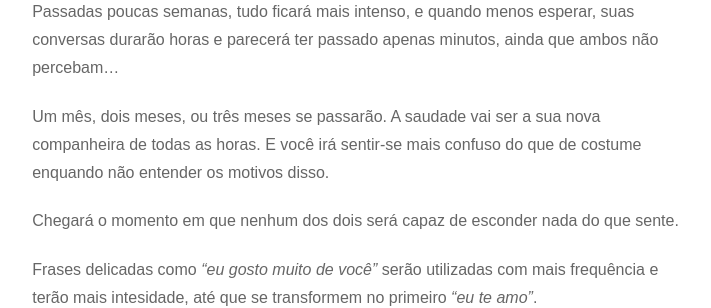
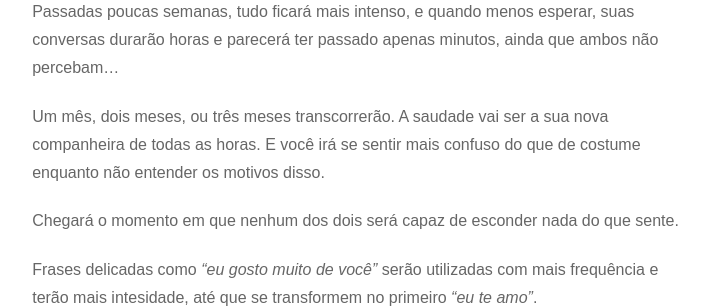
Before and after one commit to ftonato/fuck-feelings, a Jekyll site: the page built from _posts/2017-07-20-quando-for-amor.md, in a window 1280 px wide and 900 px high, scrolled down 819 px. Shown: the part 152-460 px from the top of the window, without its empty margins (283-994 px from the left). Built offline with Jekyll 4.4.1, drawn with Linux system fonts in a browser that asks for light colours; comment, search, counter and statistics services are not loaded.

Commit message:
Alterar + regras gramaticais ~ Quando for amor

```diff
--- a/_posts/2017-07-20-quando-for-amor.md
+++ b/_posts/2017-07-20-quando-for-amor.md
@@ -25,7 +25,7 @@ Quando um der o primeiro passo, o outro vai retrocer e sentir-se confuso por nã
 Durante o tempo que ambos estiverem mentindo para si mesmo, o amor irá tomando conta pouco a pouco.
 Passadas poucas semanas, tudo ficará mais intenso, e quando menos esperar, suas conversas durarão horas e parecerá ter passado apenas minutos, ainda que ambos não percebam...
 
-Um mês, dois meses, ou três meses se passarão. A saudade vai ser a sua nova companheira de todas as horas. E você irá sentir-se mais confuso do que de costume enquando não entender os motivos disso.
+Um mês, dois meses, ou três meses transcorrerão. A saudade vai ser a sua nova companheira de todas as horas. E você irá se sentir mais confuso do que de costume enquanto não entender os motivos disso.
 
 Chegará o momento em que nenhum dos dois será capaz de esconder nada do que sente.
 
```
